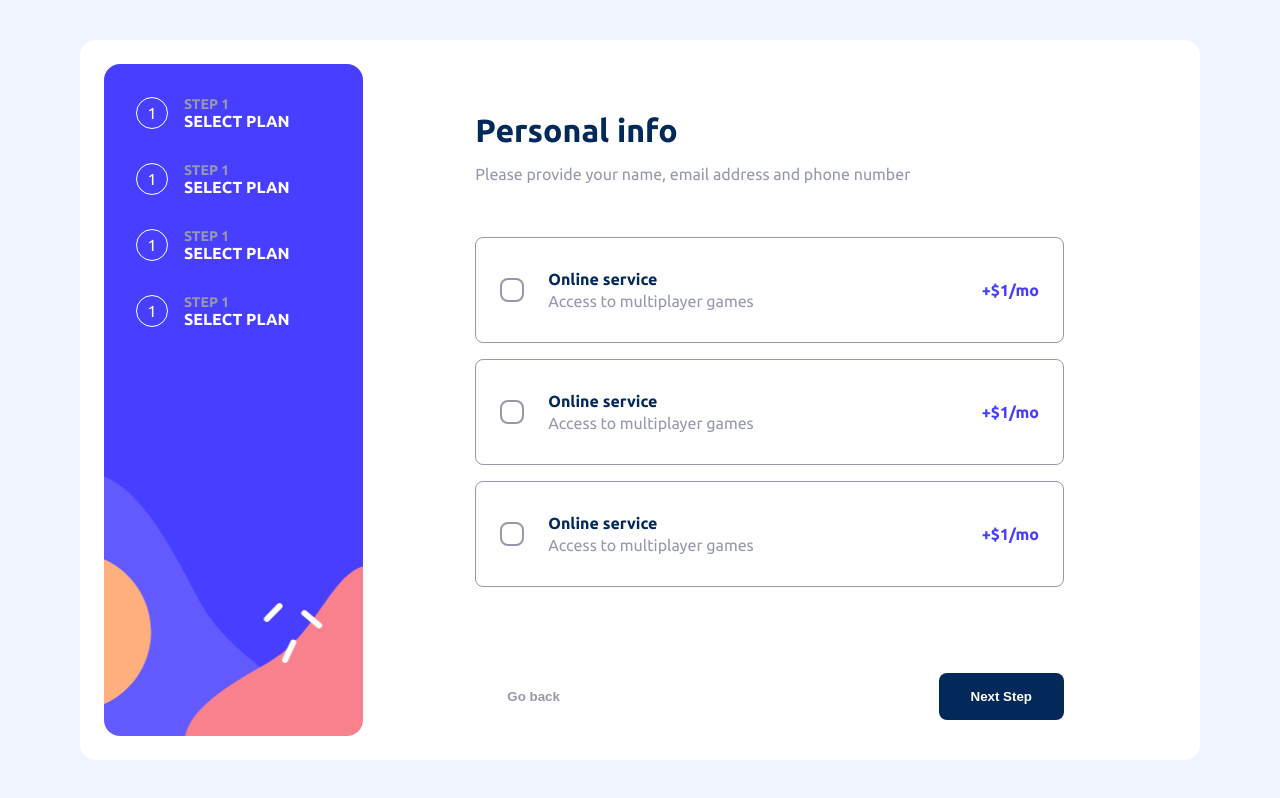
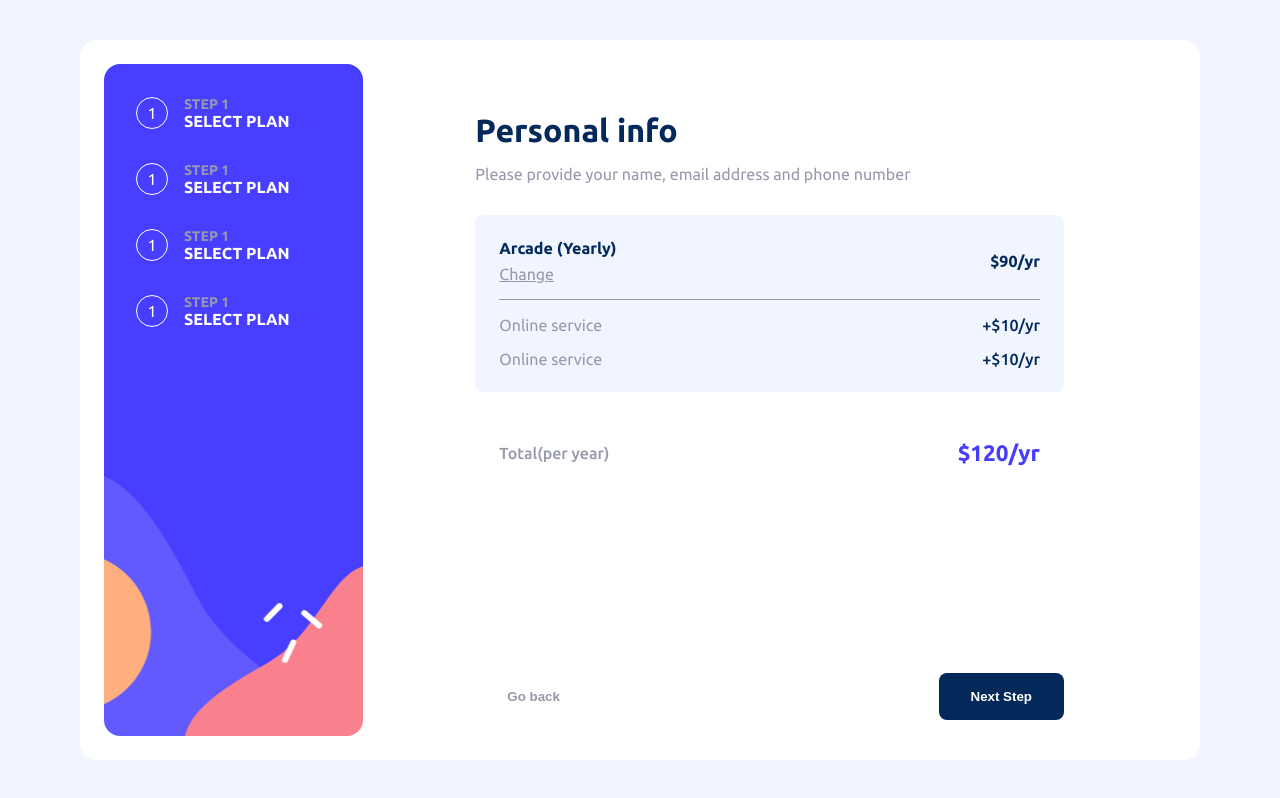
Before and after one commit to CalderonCG/Multistep-Form, a React (Vite) app: page / in a window 1280 px wide. Built offline with nearby package versions, Linux system fonts and the light colour scheme.

Commit message:
:feat: add step 4

```diff
--- a/src/components/Form/Form.tsx
+++ b/src/components/Form/Form.tsx
@@ -1,4 +1,5 @@
 import StepCard from '../StepCard/StepCard'
+import StepFour from '../StepFour/StepFour'
 import StepOne from '../StepOne/StepOne'
 import StepThree from '../StepThree/StepThree'
 import StepTwo from '../StepTwo/StepTwo'
@@ -14,7 +15,7 @@ function Form() {
             <StepCard/>
         </div>
         <div className='container_form'>
-            <StepThree/>
+            <StepFour/>
         <div className="steps">
         <button className="steps_prev">Go back</button>
         <button className="steps_next">Next Step</button>
--- /dev/null
+++ b/src/components/StepFour/StepFour.scss
@@ -0,0 +1,114 @@
+@use "../../styles/mixins" as m;
+@use "../../styles/variables" as v;
+
+.step_four_container {
+  width: 100%;
+  flex: 1 1 auto;
+  padding: 3rem 7rem;
+  display: flex;
+  flex-direction: column;
+  gap: 2rem;
+
+  &_header {
+    display: flex;
+    flex-direction: column;
+    gap: 1rem;
+    flex: 0 0 auto;
+  }
+  h1 {
+    color: v.$Blue950;
+    font-size: 2rem;
+  }
+
+  &_description {
+    color: v.$Grey500;
+  }
+
+  .summary {
+    @include m.flexCenter(column, start);
+    background-color: v.$Blue100;
+    border-radius: 0.5rem;
+    padding: 1.5rem;
+    gap: 1rem;
+
+    &_details {
+      @include m.flexCenter(row, space-between);
+      width: 100%;
+
+      &_price {
+        color: v.$Blue950;
+        font-weight: 600;
+      }
+
+      &_plan {
+        @include m.flexCenter(column, start);
+        align-items: start;
+        gap: 0.5rem;
+
+        p {
+          color: v.$Blue950;
+          font-weight: 600;
+        }
+        a {
+          color: v.$Grey500;
+          font-weight: 400;
+          text-decoration: underline;
+
+          cursor: pointer;
+
+          &:hover {
+            color: v.$Blue950;
+            font-weight: 500;
+          }
+        }
+      }
+    }
+
+    &_list {
+      @include m.flexCenter(column, start);
+      width: 100%;
+      gap: 1rem;
+
+      &_addon {
+        @include m.flexCenter(row, space-between);
+        width: 100%;
+      }
+
+      &_name {
+        color: v.$Grey500;
+      }
+
+      &_price {
+        color: v.$Blue950;
+        font-weight: 500;
+      }
+    }
+  }
+
+  .total {
+    padding: 1rem 1.5rem;
+    @include m.flexCenter(row, space-between);
+    width: 100%;
+
+      &_label{
+
+        color: v.$Grey500;
+        font-weight: 500;
+  }
+
+        &_price{
+
+        color: v.$Purple600;
+        font-weight: 600;
+        font-size: 1.4rem;
+  }
+  }
+}
+
+.divider {
+  width: 100%;
+  border: none;
+  border-top: 1px solid v.$Grey500;
+
+
+}
--- /dev/null
+++ b/src/components/StepFour/StepFour.tsx
@@ -0,0 +1,43 @@
+import "./StepFour.scss";
+
+function StepFour() {
+  return (
+    <div className="step_four_container">
+      <div className="step_four_container_header">
+        <h1>Personal info</h1>
+        <p className="step_four_container_description">
+          Please provide your name, email address and phone number{" "}
+        </p>
+      </div>
+
+      <div className="summary">
+        <div className="summary_details">
+          <div className="summary_details_plan">
+            <p>Arcade (Yearly)</p>
+            <a>Change</a>
+          </div>
+          <p className="summary_details_price">$90/yr</p>
+        </div>
+        <hr className="divider" />
+        <div className="summary_list">
+          <div className="summary_list_addon">
+            <p className="summary_list_name">Online service</p>
+            <p className="summary_list_price">+$10/yr</p>
+          </div>
+
+          <div className="summary_list_addon">
+            <p className="summary_list_name">Online service</p>
+            <p className="summary_list_price">+$10/yr</p>
+          </div>
+        </div>
+      </div>
+
+      <div className="total">
+        <p className="total_label">Total(per year)</p>
+        <p className="total_price">$120/yr</p>
+      </div>
+    </div>
+  );
+}
+
+export default StepFour;
```
